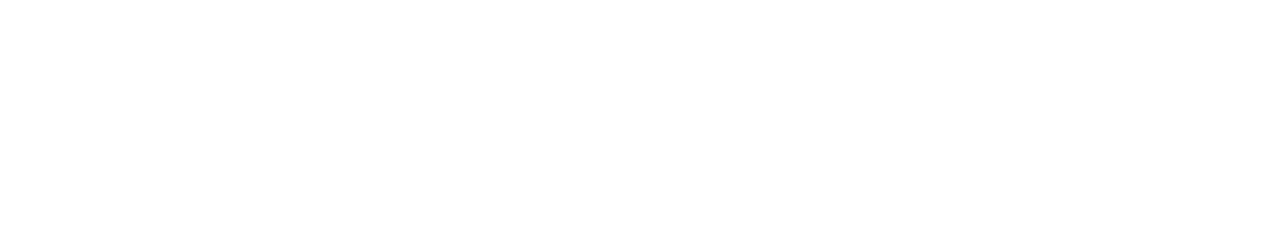
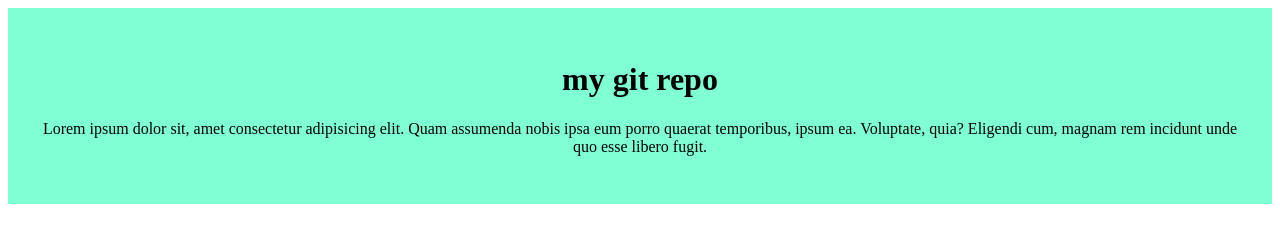
Before and after one commit to reZerOR/first-repo, a plain HTML site: page index.html in a window 1280 px wide. Drawn offline with Linux system fonts and the light colour scheme.

Commit message:
css file added

```diff
--- a/index.html
+++ b/index.html
@@ -6,8 +6,15 @@
     <meta name="viewport" content="width=device-width, initial-scale=1.0">
     <title>first repo
     </title>
+    <link rel="stylesheet" href="style.css">
 </head>
 <body>
+    <div>
+        <h1>my git repo</h1>
+        <p>Lorem ipsum dolor sit, amet consectetur adipisicing elit. Quam assumenda nobis ipsa eum porro quaerat temporibus,
+        ipsum ea. Voluptate, quia? Eligendi cum, magnam rem incidunt unde quo esse libero fugit.</p>
+    </div>
+
 
 </body>
 </html>
--- /dev/null
+++ b/style.css
@@ -0,0 +1,5 @@
+div{
+    background-color: aquamarine;
+    padding: 2rem;
+    text-align: center;
+}
```
